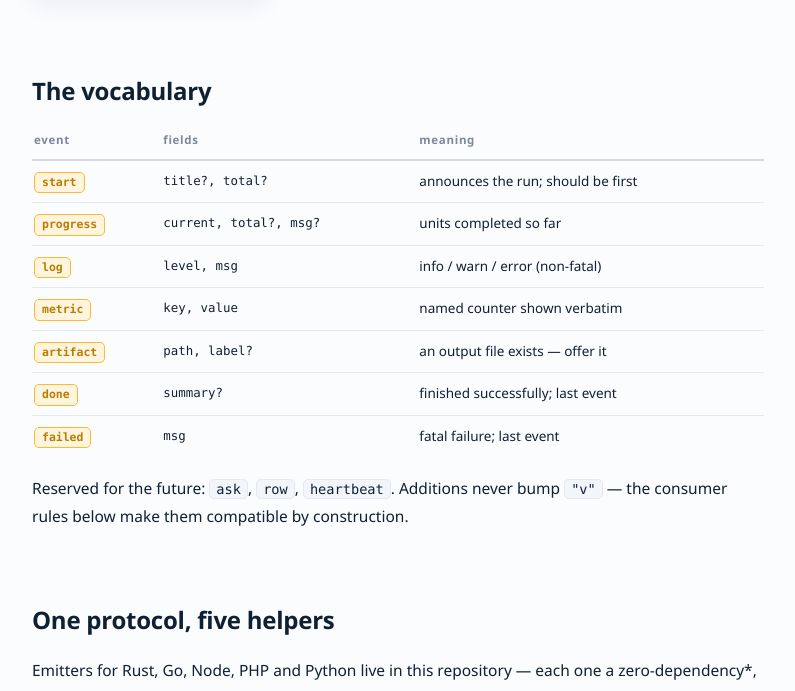
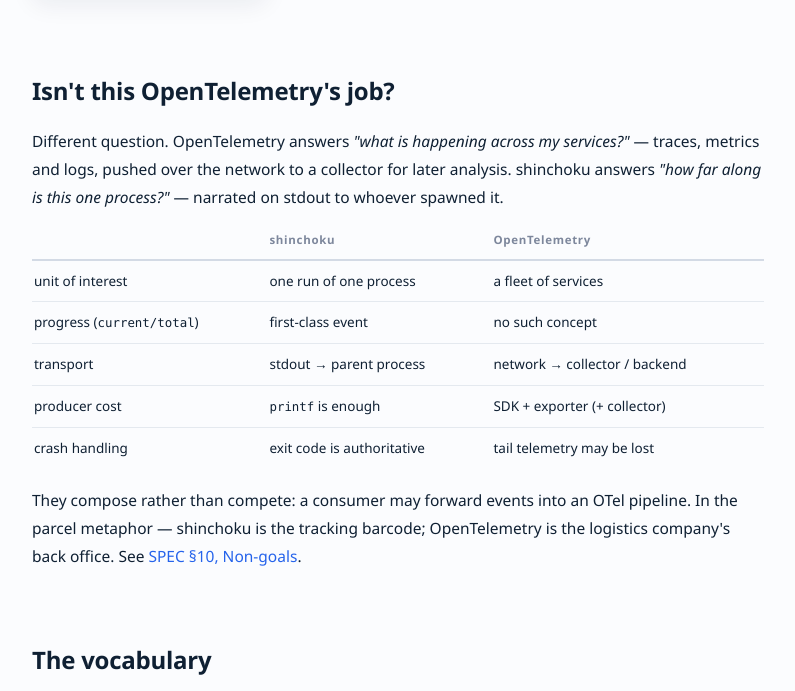
Before and after one commit to uiuifree/shinchoku, a plain HTML site: page docs/index.html in a window 1280 px wide. Shown: the part 1308-1999 px from the top of the page, without its empty margins (242-1037 px from the left). Drawn offline with Linux system fonts and the light colour scheme.

Commit message:
Initial release: spec v1 (draft) + rust/go/node/php/python emitters + docs

```diff
--- a/docs/index.html
+++ b/docs/index.html
@@ -161,6 +161,28 @@
 </section>
 
 <section>
+  <h2>Isn't this OpenTelemetry's job?</h2>
+  <p>Different question. OpenTelemetry answers <em>"what is happening across my
+  services?"</em> — traces, metrics and logs, pushed over the network to a
+  collector for later analysis. shinchoku answers <em>"how far along is this
+  one process?"</em> — narrated on stdout to whoever spawned it.</p>
+  <table>
+    <thead><tr><th></th><th>shinchoku</th><th>OpenTelemetry</th></tr></thead>
+    <tbody>
+      <tr><td>unit of interest</td><td>one run of one process</td><td>a fleet of services</td></tr>
+      <tr><td>progress (<span class="mono">current/total</span>)</td><td>first-class event</td><td>no such concept</td></tr>
+      <tr><td>transport</td><td>stdout → parent process</td><td>network → collector / backend</td></tr>
+      <tr><td>producer cost</td><td><span class="mono">printf</span> is enough</td><td>SDK + exporter (+ collector)</td></tr>
+      <tr><td>crash handling</td><td>exit code is authoritative</td><td>tail telemetry may be lost</td></tr>
+    </tbody>
+  </table>
+  <p>They compose rather than compete: a consumer may forward events into an
+  OTel pipeline. In the parcel metaphor — shinchoku is the tracking barcode;
+  OpenTelemetry is the logistics company's back office.
+  See <a href="https://github.com/uiuifree/shinchoku/blob/main/spec/SPEC.md#10-non-goals">SPEC §10, Non-goals</a>.</p>
+</section>
+
+<section>
   <h2>The vocabulary</h2>
   <table>
     <thead><tr><th>event</th><th>fields</th><th>meaning</th></tr></thead>
```
Also changed, not shown: CONTRIBUTING.md (+3 -0 lines), docs/ja/index.html (+21 -0 lines), spec/SPEC.md (+16 -0 lines), CHANGELOG.md, README.md.
